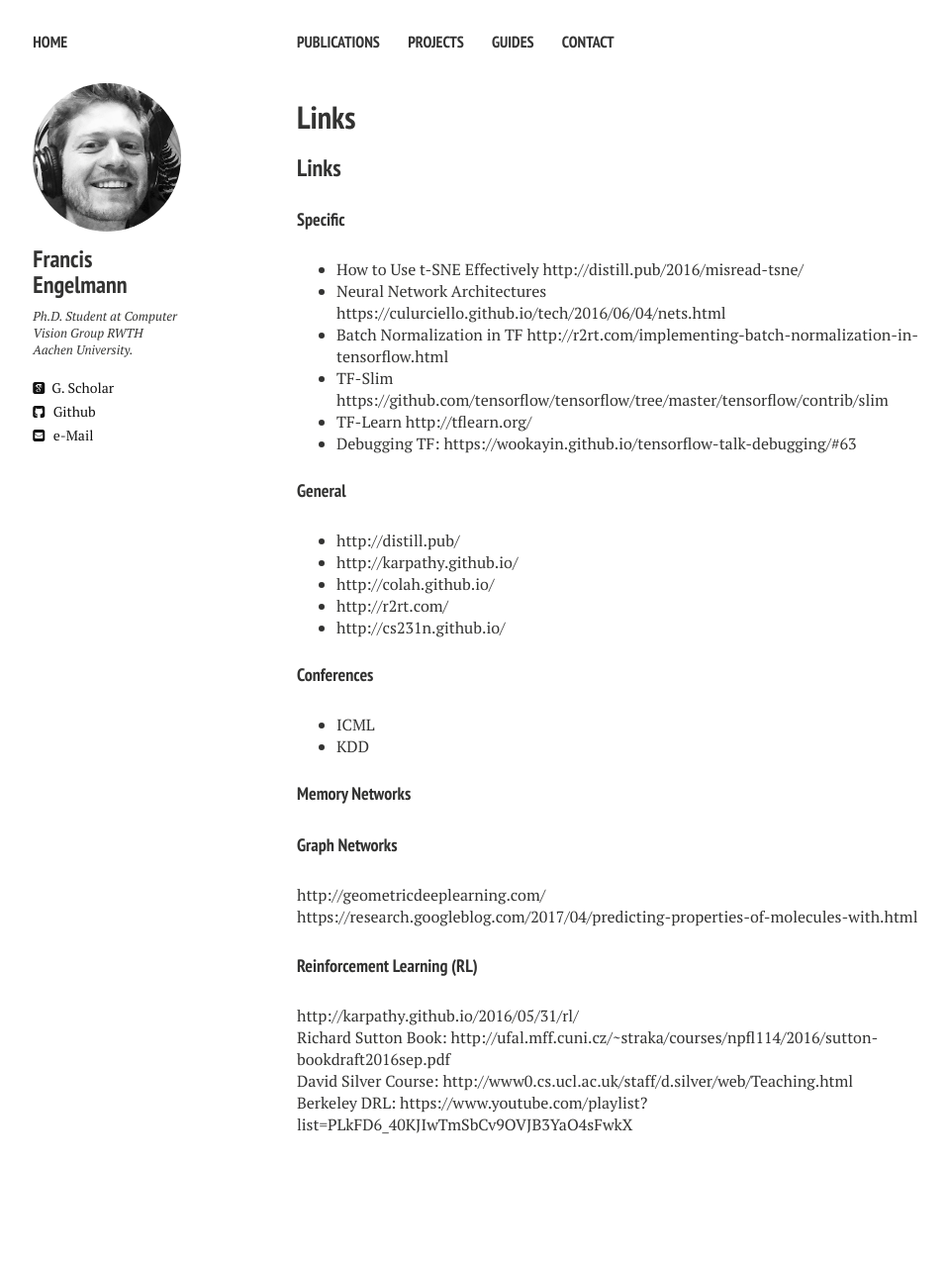
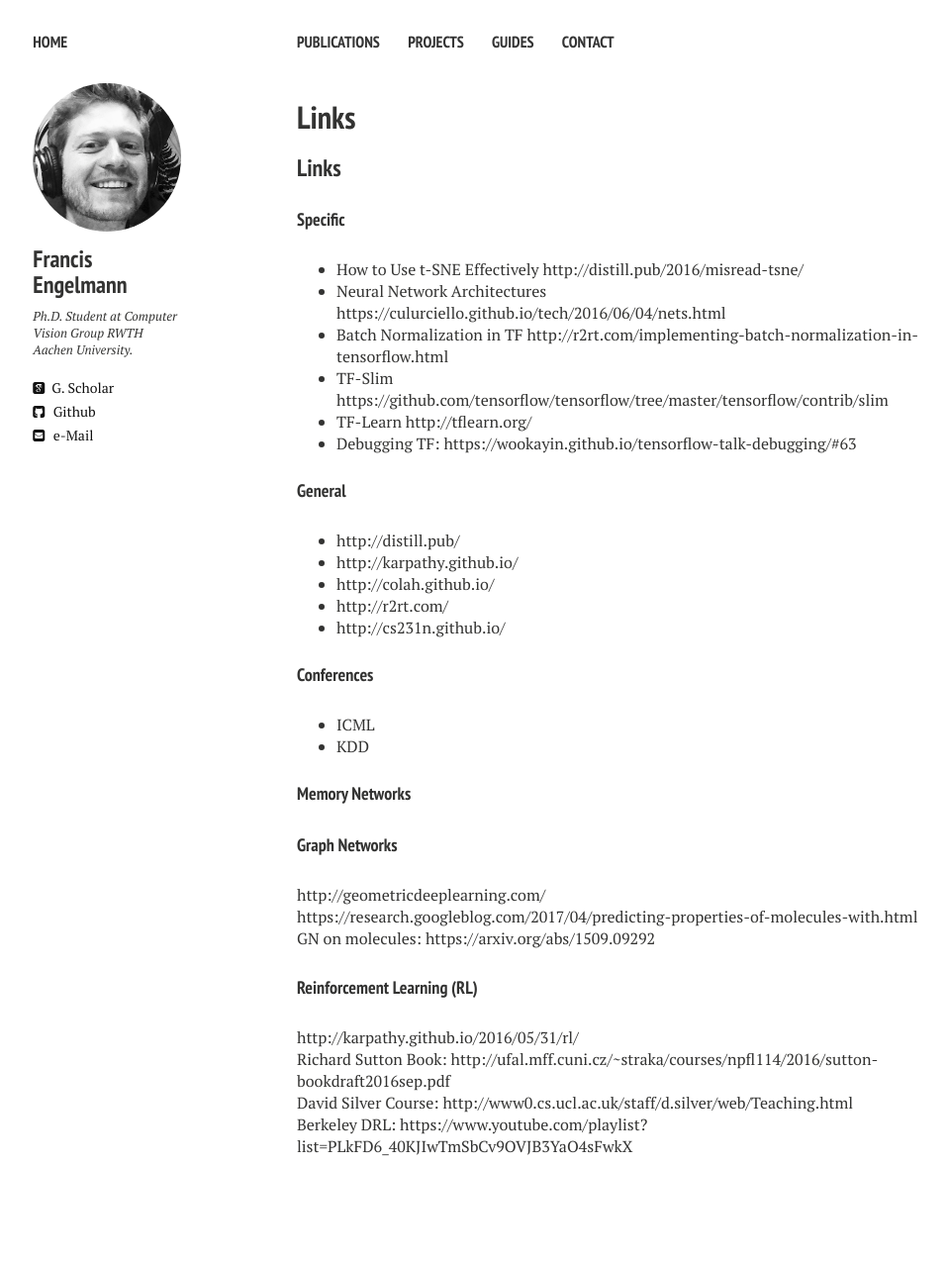
Before and after one commit to francisengelmann/francisengelmann.github.io, a Jekyll site: the page built from links.md, in a window 1280 px wide. Shown: the whole page at 99% size, without its empty margins (20-978 px from the left). Built offline with Jekyll 4.4.1, drawn with Linux system fonts in a browser that asks for light colours; nearby versions of some CDN libraries; our own code applies the rules of GitHub Pages for plain Markdown files; before the commit the page ends 1253 px from its top, so only the background shows below that.

Commit message:
Update links.md

```diff
--- a/links.md
+++ b/links.md
@@ -24,6 +24,7 @@
 #### Graph Networks
 http://geometricdeeplearning.com/
 https://research.googleblog.com/2017/04/predicting-properties-of-molecules-with.html
+GN on molecules: https://arxiv.org/abs/1509.09292
 
 #### Reinforcement Learning (RL)
 http://karpathy.github.io/2016/05/31/rl/
```
